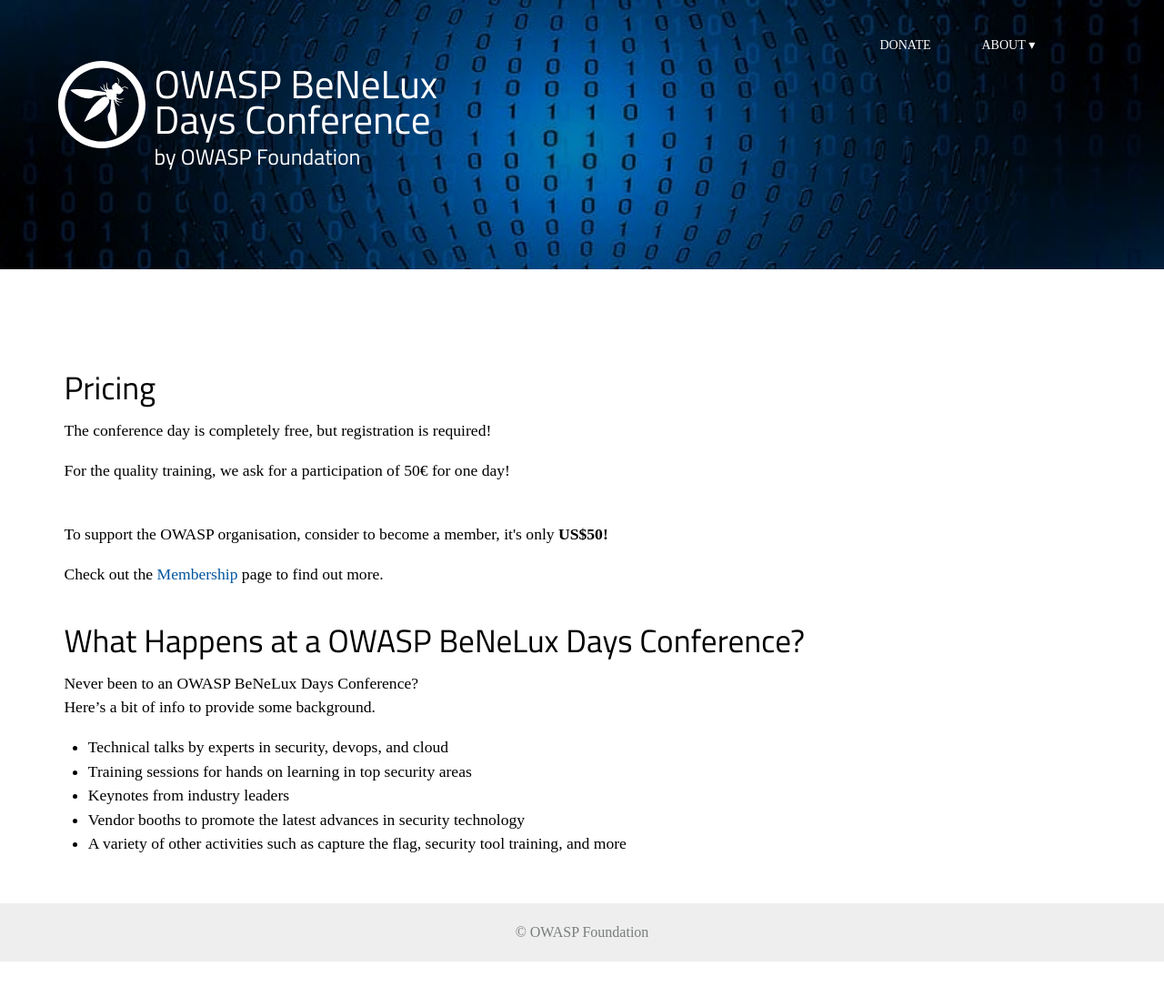
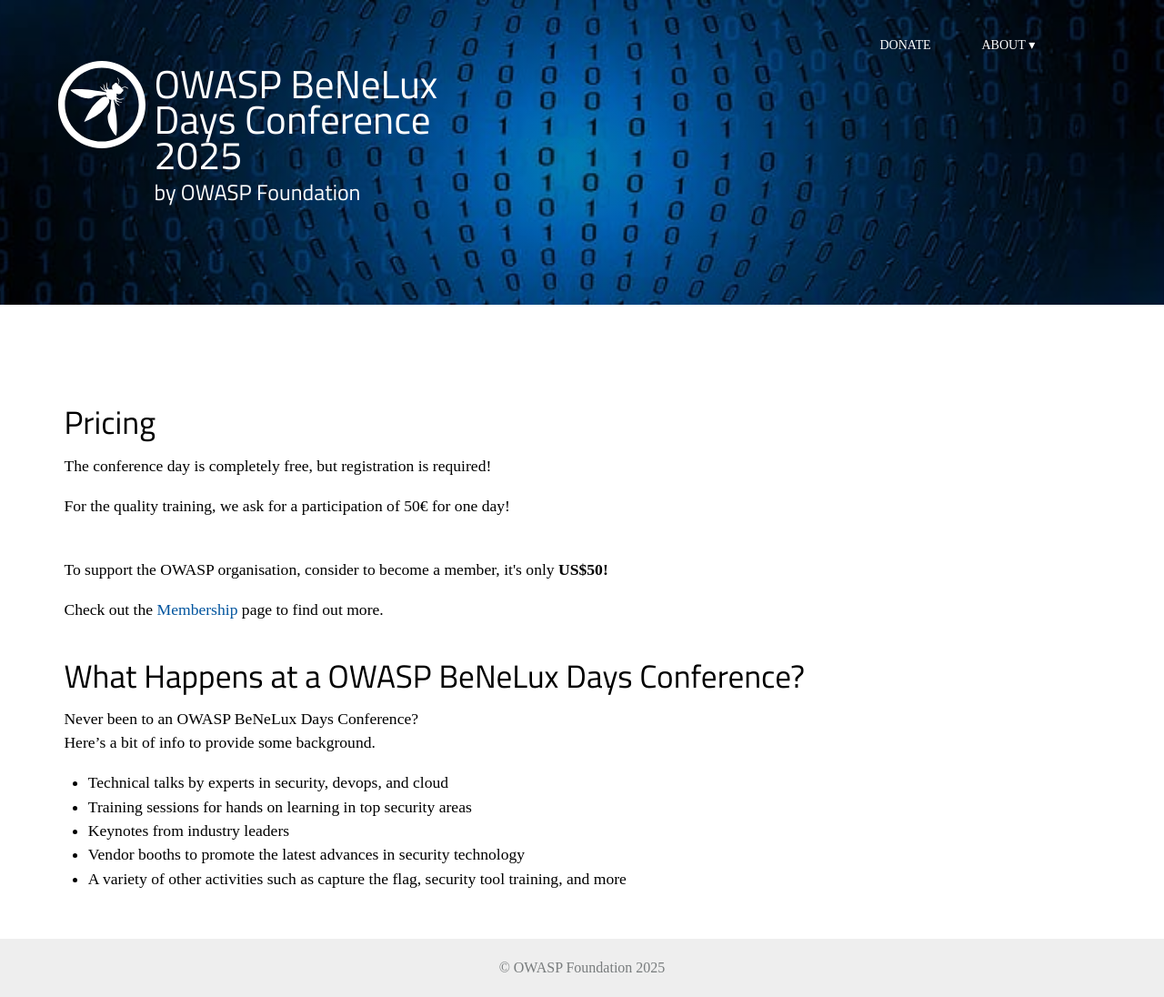
Before and after one commit to GroeneKoeien/OWASP-BeNeLux-Website, a Jekyll site: the page built from index.html, in a window 1280 px wide. Shown: the whole page at 91% size. Built offline with Jekyll 4.4.1, drawn with Linux system fonts in a browser that asks for light colours; some web fonts are replaced; before the commit the page ends 1057 px from its top, so only the background shows below that.

Commit message:
Added 2025 to header and footer

```diff
--- a/_includes/footer.html
+++ b/_includes/footer.html
@@ -74,7 +74,7 @@
   </div>
   {% endif %}
 
-  <div>&copy; OWASP Foundation</div>
+  <div>&copy; OWASP Foundation 2025</div>
 </footer>
 </body>
 </html>
--- a/_includes/header.html
+++ b/_includes/header.html
@@ -74,6 +74,6 @@
     </ul>
   </nav>
   <a class="logo" href="{{ site.baseurl }}/">
-    <h1>OWASP BeNeLux Days Conference</h1>
+    <h1>OWASP BeNeLux Days Conference 2025</h1>
     <h2>by OWASP Foundation</h2>
   </a>
```
